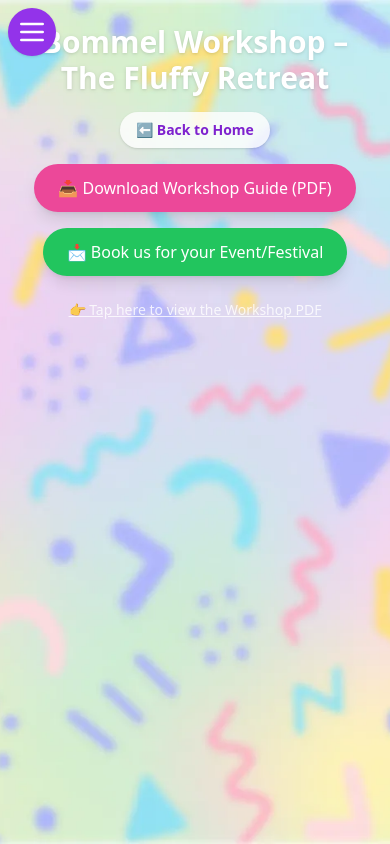
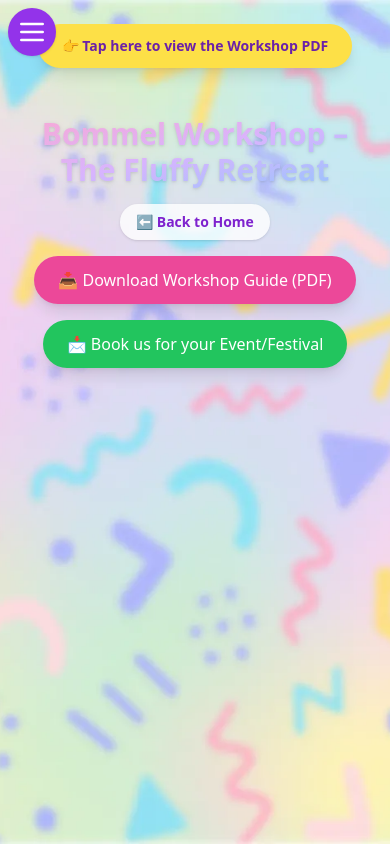
Before and after one commit to eatingpeoplelabel/mybommel, a Next.js app: page /workshop in a window 390 px wide. Built offline with nearby package versions, Linux system fonts and the light colour scheme.

Commit message:
Update: general improvements and fixes

```diff
--- a/components/ZodiacMobile.tsx
+++ b/components/ZodiacMobile.tsx
@@ -5,11 +5,9 @@ import { BOMMEL_ZODIAC_EN, getBommelZodiacEn } from '@/lib/zodiac-en'
 import Image from 'next/image'
 import Link from 'next/link'
 
-type ZodiacSign = typeof BOMMEL_ZODIAC_EN[0]
-
 export default function ZodiacMobile() {
   const [birthday, setBirthday] = useState<string>('')
-  const [result, setResult] = useState<ZodiacSign | null>(null)
+  const [result, setResult] = useState<typeof BOMMEL_ZODIAC_EN[0] | null>(null)
   const [showMenu, setShowMenu] = useState(false)
 
   const handleSubmit = (e: React.FormEvent) => {
@@ -50,15 +48,15 @@ export default function ZodiacMobile() {
               </svg>
             </button>
             <nav className="flex flex-col space-y-3 text-lg">
-              <Link href="/" onClick={() => setShowMenu(false)} className="font-medium hover:text-purple-700">Home</Link>
-              <Link href="/register" onClick={() => setShowMenu(false)} className="font-medium hover:text-purple-700">Register Your Bommel</Link>
-              <Link href="/gallery" onClick={() => setShowMenu(false)} className="font-medium hover:text-purple-700">Bommel-Gallery</Link>
-              <Link href="/workshop" onClick={() => setShowMenu(false)} className="font-medium hover:text-purple-700">Bommel Workshop</Link>
-              <Link href="/how-to-bommel" onClick={() => setShowMenu(false)} className="font-medium hover:text-purple-700">How-To-Bommel</Link>
-              <Link href="/zodiac" onClick={() => setShowMenu(false)} className="font-medium hover:text-purple-700">Bommel-Horoscope</Link>
-              <Link href="/faq" onClick={() => setShowMenu(false)} className="font-medium hover:text-purple-700">FABQ</Link>
+              <Link href="/" legacyBehavior><a onClick={() => setShowMenu(false)} className="font-medium hover:text-purple-700">Home</a></Link>
+              <Link href="/register" legacyBehavior><a onClick={() => setShowMenu(false)} className="font-medium hover:text-purple-700">Register Your Bommel</a></Link>
+              <Link href="/gallery" legacyBehavior><a onClick={() => setShowMenu(false)} className="font-medium hover:text-purple-700">Bommel-Gallery</a></Link>
+              <Link href="/workshop" legacyBehavior><a onClick={() => setShowMenu(false)} className="font-medium hover:text-purple-700">Bommel Workshop</a></Link>
+              <Link href="/how-to-bommel" legacyBehavior><a onClick={() => setShowMenu(false)} className="font-medium hover:text-purple-700">How-To-Bommel</a></Link>
+              <Link href="/zodiac" legacyBehavior><a onClick={() => setShowMenu(false)} className="font-medium hover:text-purple-700">Bommel-Horoscope</a></Link>
+              <Link href="/faq" legacyBehavior><a onClick={() => setShowMenu(false)} className="font-medium hover:text-purple-700">FABQ</a></Link>
               <a href="https://bebetta.de/shop/" target="_blank" rel="noopener" className="font-medium hover:text-purple-700">Shop</a>
-              <Link href="/contact" onClick={() => setShowMenu(false)} className="font-medium hover:text-purple-700">Contact</Link>
+              <Link href="/contact" legacyBehavior><a onClick={() => setShowMenu(false)} className="font-medium hover:text-purple-700">Contact</a></Link>
             </nav>
           </div>
           <div className="flex-1 bg-black bg-opacity-50" onClick={() => setShowMenu(false)} />
@@ -66,7 +64,9 @@ export default function ZodiacMobile() {
       )}
 
       {/* Content */}
-      <h1 className="text-3xl font-bold mt-4 mb-4">🔮 Bommel Horoscope</h1>
+      <h1 className="text-3xl font-bold mt-10 mb-6 bg-gradient-to-br from-pink-300 via-purple-300 to-blue-300 bg-clip-text text-transparent drop-shadow">
+        🔮 Bommel Horoscope
+      </h1>
 
       <Link href="/">
         <button className="mb-6 px-4 py-2 bg-white/20 rounded-full border border-white/30 text-sm hover:bg-white/30">
--- a/pages/workshop.tsx
+++ b/pages/workshop.tsx
@@ -73,7 +73,20 @@ export default function Workshop() {
           </Link>
         )}
 
-        <h1 className="text-3xl sm:text-4xl font-bold text-white mb-4 drop-shadow text-center">
+        {/* Mobile: Tap to View PDF Button (prominent, ganz oben) */}
+        {isMobile && (
+          <a
+            href="/ThePomPomRetreat.pdf"
+            target="_blank"
+            rel="noopener"
+            className="mb-4 px-6 py-3 bg-yellow-300 text-purple-800 text-sm font-bold rounded-full shadow-lg hover:bg-yellow-400 transition"
+          >
+            👉 Tap here to view the Workshop PDF
+          </a>
+        )}
+
+        {/* Titel – mit mehr Abstand nach oben & Pastell-Verlauf */}
+        <h1 className="text-3xl sm:text-4xl font-bold mb-4 mt-8 text-center bg-gradient-to-br from-pink-300 via-purple-300 to-blue-300 bg-clip-text text-transparent drop-shadow">
           Bommel Workshop – The Fluffy Retreat
         </h1>
 
@@ -104,17 +117,8 @@ export default function Workshop() {
           </a>
         </div>
 
-        {/* PDF Section */}
-        {isMobile ? (
-          <a
-            href="/ThePomPomRetreat.pdf"
-            target="_blank"
-            rel="noopener"
-            className="w-full text-center text-sm text-white/80 underline hover:text-white transition"
-          >
-            👉 Tap here to view the Workshop PDF
-          </a>
-        ) : (
+        {/* PDF Section – only on desktop */}
+        {!isMobile && (
           <div className="bg-white bg-opacity-90 p-4 sm:p-6 rounded-2xl shadow-lg w-full max-w-5xl h-[70vh] sm:h-[80vh]">
             <iframe
               src="/ThePomPomRetreat.pdf#view=FitH&toolbar=1"
```
